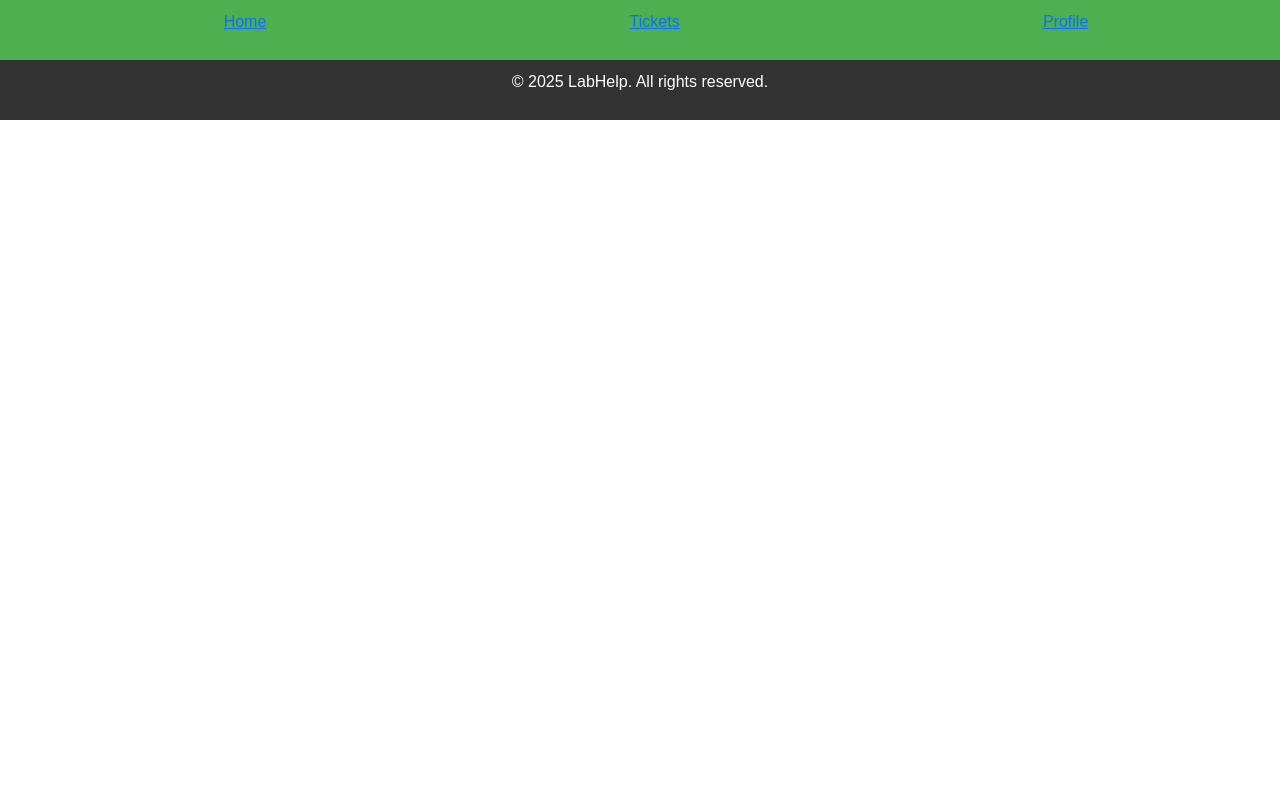
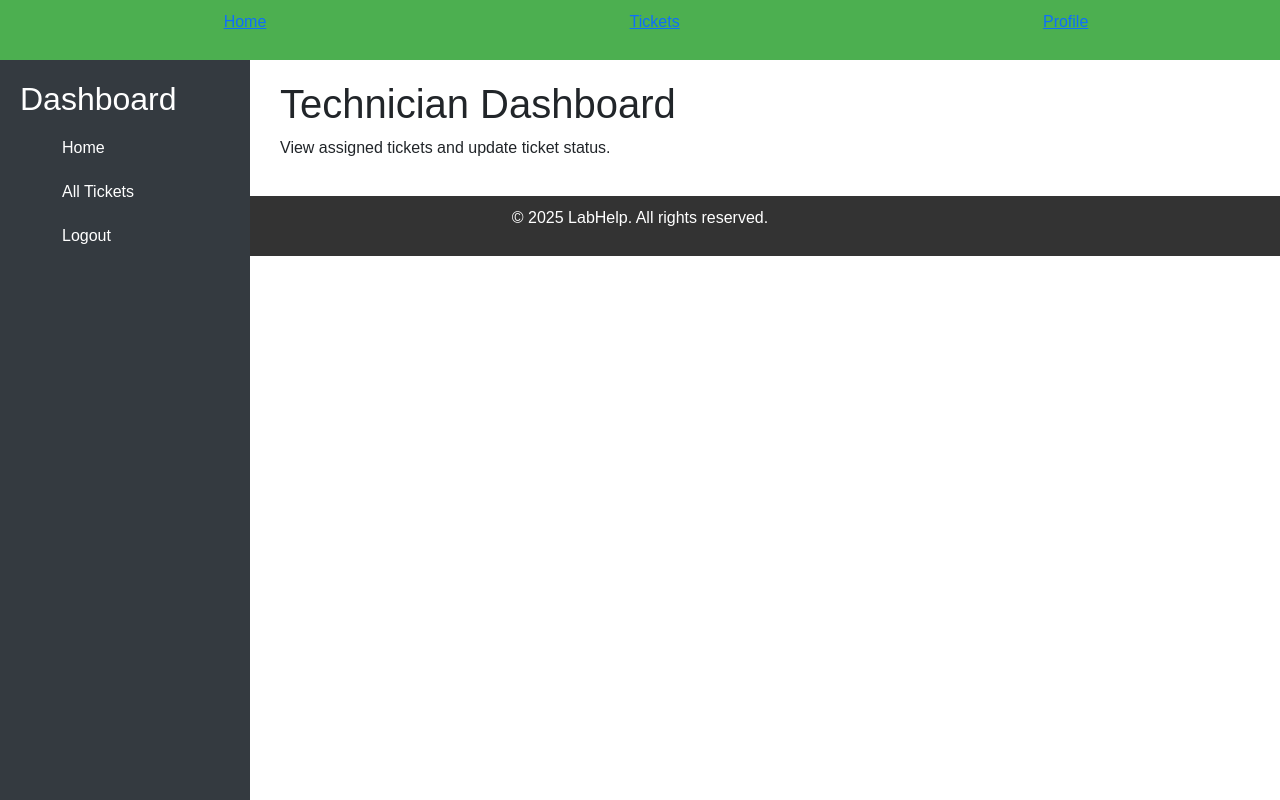
Before and after one commit to SharminNusrat/SPL-2, a Vue app in the folder frontend/: page /technician in a window 1280 px wide. Built offline with nearby package versions, Linux system fonts and the light colour scheme; sample sign-in values are in the browser's storage.

Commit message:
Dashboard part added

```diff
--- /dev/null
+++ b/frontend/src/components/Navbar.vue
@@ -0,0 +1,64 @@
+// File: src/components/Navbar.vue
+<template>
+  <nav class="navbar">
+    <div class="container">
+      <h1>LabHelp</h1>
+      <ul>
+        <li><router-link to="/dashboard">Home</router-link></li>
+        <li v-if="role === 'student' || role === 'teacher'"><router-link to="/dashboard/create-ticket">Create Ticket</router-link></li>
+        <li v-if="role === 'technician'"><router-link to="/technician">Technician Dashboard</router-link></li>
+        <li v-if="role === 'admin'"><router-link to="/admin">Admin Dashboard</router-link></li>
+        <li><button @click="logout">Logout</button></li>
+      </ul>
+    </div>
+  </nav>
+</template>
+
+<script>
+export default {
+  data() {
+    return {
+      role: localStorage.getItem("userRole"),
+    };
+  },
+  methods: {
+    logout() {
+      localStorage.removeItem("userToken");
+      localStorage.removeItem("userRole");
+      this.$router.push("/login");
+    },
+  },
+};
+</script>
+
+<style>
+.navbar {
+  background: #343a40;
+  color: white;
+  padding: 15px;
+}
+.container {
+  display: flex;
+  justify-content: space-between;
+  align-items: center;
+}
+ul {
+  list-style: none;
+  display: flex;
+  gap: 15px;
+}
+ul li {
+  display: inline;
+}
+ul li a, button {
+  color: white;
+  text-decoration: none;
+  background: none;
+  border: none;
+  cursor: pointer;
+  font-size: 16px;
+}
+ul li a:hover, button:hover {
+  text-decoration: underline;
+}
+</style>
--- /dev/null
+++ b/frontend/src/components/Sidebar.vue
@@ -0,0 +1,69 @@
+<template>
+  <aside class="sidebar">
+    <h2>Dashboard</h2>
+    <ul>
+      <li><router-link to="/dashboard">Home</router-link></li>
+
+      <template v-if="role === 'student' || role === 'teacher'">
+        <li><router-link to="/dashboard/tickets">My Tickets</router-link></li>
+        <li><router-link to="/dashboard/create-ticket">Create Ticket</router-link></li>
+      </template>
+
+      <template v-if="role === 'technician'">
+        <li><router-link to="/technician">Assigned Tickets</router-link></li>
+      </template>
+
+      <template v-if="role === 'admin'">
+        <li><router-link to="/admin">All Tickets</router-link></li>
+        <!-- <li><router-link to="/users">Users</router-link></li> -->
+        <!-- <li><router-link to="/technician-reports">Technician Reports</router-link></li> -->
+        <!-- <li><router-link to="/category-reports">Category Reports</router-link></li> -->
+      </template>
+
+      <li><button @click="logout">Logout</button></li>
+    </ul>
+  </aside>
+</template>
+
+<script>
+export default {
+  data() {
+    return {
+      role: localStorage.getItem("userRole"),
+    };
+  },
+  methods: {
+    logout() {
+      localStorage.removeItem("userToken");
+      localStorage.removeItem("userRole");
+      this.$router.push("/login");
+    },
+  },
+};
+</script>
+
+<style>
+.sidebar {
+  width: 250px;
+  height: 100vh;
+  background-color: #343a40;
+  color: white;
+  padding: 20px;
+  position: fixed;
+}
+.sidebar ul {
+  list-style: none;
+}
+.sidebar ul li a, .sidebar ul li button {
+  color: white;
+  text-decoration: none;
+  background: none;
+  border: none;
+  cursor: pointer;
+  display: block;
+  padding: 10px;
+}
+.sidebar ul li a:hover, .sidebar ul li button:hover {
+  background: #495057;
+}
+</style>
--- a/frontend/src/router/index.js
+++ b/frontend/src/router/index.js
@@ -2,10 +2,13 @@ import { createRouter, createWebHistory } from 'vue-router';
 import LoginPage from '../views/LoginPage.vue';
 import RegisterPage from '../views/RegisterPage.vue';
 import VerifyMailPage from '../views/VerifyMailPage.vue';
-//import DashboardPage from '../views/DashboardPage.vue';
 import CreateTicket from '../views/CreateTicket.vue';
 import TicketListPage from '../views/TicketListPage.vue';
 import TicketDetailsPage from '../views/TicketDetailsPage.vue';
+import Dashboard from '../views/Dashboard.vue';
+import StudentTeacherDashboard from '../views/StudentTeacherDashboard.vue';
+import TechnicianDashboard from '../views/TechnicianDashboard.vue';
+import AdminDashboard from '../views/AdminDashboard.vue';
 
 const routes = [
   {
@@ -28,13 +31,6 @@ const routes = [
     component: VerifyMailPage
   },
 
-  // {
-  //   path: '/dashboard',
-  //   name: 'dashboard',
-  //   component: DashboardPage,
-  //   meta: { requiresAuth: true } // Add authentication requirement
-  // }
-
   {
     path: '/dashboard/create-ticket',
     name: 'create-ticket',
@@ -53,6 +49,26 @@ const routes = [
     component: TicketDetailsPage,
     meta: { required: true }
   },
+  { path: '/dashboard',
+    name: 'dashboard',
+    component: Dashboard,
+    meta: { requiresAuth: true }
+  },
+  { path: '/student-teacher',
+    name: 'student-teacherDashboard',
+    component: StudentTeacherDashboard,
+    meta: { requiresAuth: true }
+  },
+  { path: '/technician',
+    name: 'technicianDashboard',
+    component: TechnicianDashboard,
+    meta: { requiresAuth: true }
+  },
+  { path: '/admin',
+    name: 'adminDashboard',
+    component: AdminDashboard,
+    meta: { requiresAuth: true }
+  },
 ];
 
 const router = createRouter({
@@ -60,15 +76,27 @@ const router = createRouter({
   routes,
 });
 
-// Navigation guard for authentication
-// router.beforeEach((to, from, next) => {
-//   const isAuthenticated = localStorage.getItem('user'); // Check if user is logged in
+router.beforeEach((to, from, next) => {
+  const isAuthenticated = localStorage.getItem("accessToken"); // Check if user is logged in
+  const userRole = localStorage.getItem("userRole"); // Get user role
 
-//   if (to.meta.requiresAuth && !isAuthenticated) {
-//     next('/login');
-//   } else {
-//     next();
-//   }
-// });
+  if (to.meta.requiresAuth && !isAuthenticated) {
+    next('/login'); // Redirect unauthenticated users to login
+  } else if (to.path === '/dashboard') {
+    // Redirect users to their specific dashboard based on role
+    if (userRole === "student" || userRole === "teacher") {
+      next('/student-teacher');
+    } else if (userRole === "technician") {
+      next('/technician');
+    } else if (userRole === "admin") {
+      next('/admin');
+    } else {
+      next('/login');
+    }
+  } else {
+    next();
+  }
+});
+
 
 export default router;
--- /dev/null
+++ b/frontend/src/views/AdminDashboard.vue
@@ -0,0 +1,27 @@
+<template>
+    <div class="dashboard">
+      <Sidebar />
+      <div class="content">
+        <h1>Admin Dashboard</h1>
+        <p>Manage users, tickets, and reports.</p>
+      </div>
+    </div>
+  </template>
+
+  <script>
+  import Sidebar from "../components/Sidebar.vue";
+
+  export default {
+    components: { Sidebar },
+  };
+  </script>
+
+  <style scoped>
+  .dashboard {
+    display: flex;
+  }
+  .content {
+    margin-left: 260px;
+    padding: 20px;
+  }
+  </style>
--- /dev/null
+++ b/frontend/src/views/Dashboard.vue
@@ -0,0 +1,23 @@
+
+<template>
+  <div>
+    <h2>Redirecting...</h2>
+  </div>
+</template>
+
+<script>
+export default {
+  mounted() {
+    const role = localStorage.getItem("userRole");
+    if (role === "student" || role === "teacher") {
+      this.$router.push("/student-teacher");
+    } else if (role === "technician") {
+      this.$router.push("/technician");
+    } else if (role === "admin") {
+      this.$router.push("/admin");
+    } else {
+      this.$router.push("/login");
+    }
+  },
+};
+</script>
--- a/frontend/src/views/LoginPage.vue
+++ b/frontend/src/views/LoginPage.vue
@@ -64,8 +64,10 @@ export default {
 
         // Store token and redirect user
         localStorage.setItem("accessToken", res.data.token);
+        localStorage.setItem("userRole", res.data.role); // Save role
         alert("Login successful!");
-        this.$router.push("/dashboard");
+        console.log("Redirecting to /dashboard...");
+        this.$router.replace("/dashboard");
       } catch (error) {
         console.error(error.response?.data || "Login failed");
         alert(error.response?.data || "Invalid email or password!");
--- /dev/null
+++ b/frontend/src/views/StudentTeacherDashboard.vue
@@ -0,0 +1,29 @@
+<template>
+  <div class="dashboard">
+    <Sidebar />
+    <div class="content">
+      <h1>Student/Teacher Dashboard</h1>
+      <p>Manage tickets, check status, and upload files.</p>
+      <button @click="$router.push('/dashboard/create-ticket')">Create Ticket</button>
+      <button @click="$router.push('/dashboard/tickets')">View Tickets</button>
+    </div>
+  </div>
+</template>
+
+<script>
+import Sidebar from "../components/Sidebar.vue";
+
+export default {
+  components: { Sidebar },
+};
+</script>
+
+<style>
+.dashboard {
+  display: flex;
+}
+.content {
+  margin-left: 260px;
+  padding: 20px;
+}
+</style>
--- /dev/null
+++ b/frontend/src/views/TechnicianDashboard.vue
@@ -0,0 +1,18 @@
+// File: src/views/TechnicianDashboard.vue
+<template>
+  <div class="dashboard">
+    <Sidebar />
+    <div class="content">
+      <h1>Technician Dashboard</h1>
+      <p>View assigned tickets and update ticket status.</p>
+    </div>
+  </div>
+</template>
+
+<script>
+import Sidebar from "../components/Sidebar.vue";
+
+export default {
+  components: { Sidebar },
+};
+</script>
```
